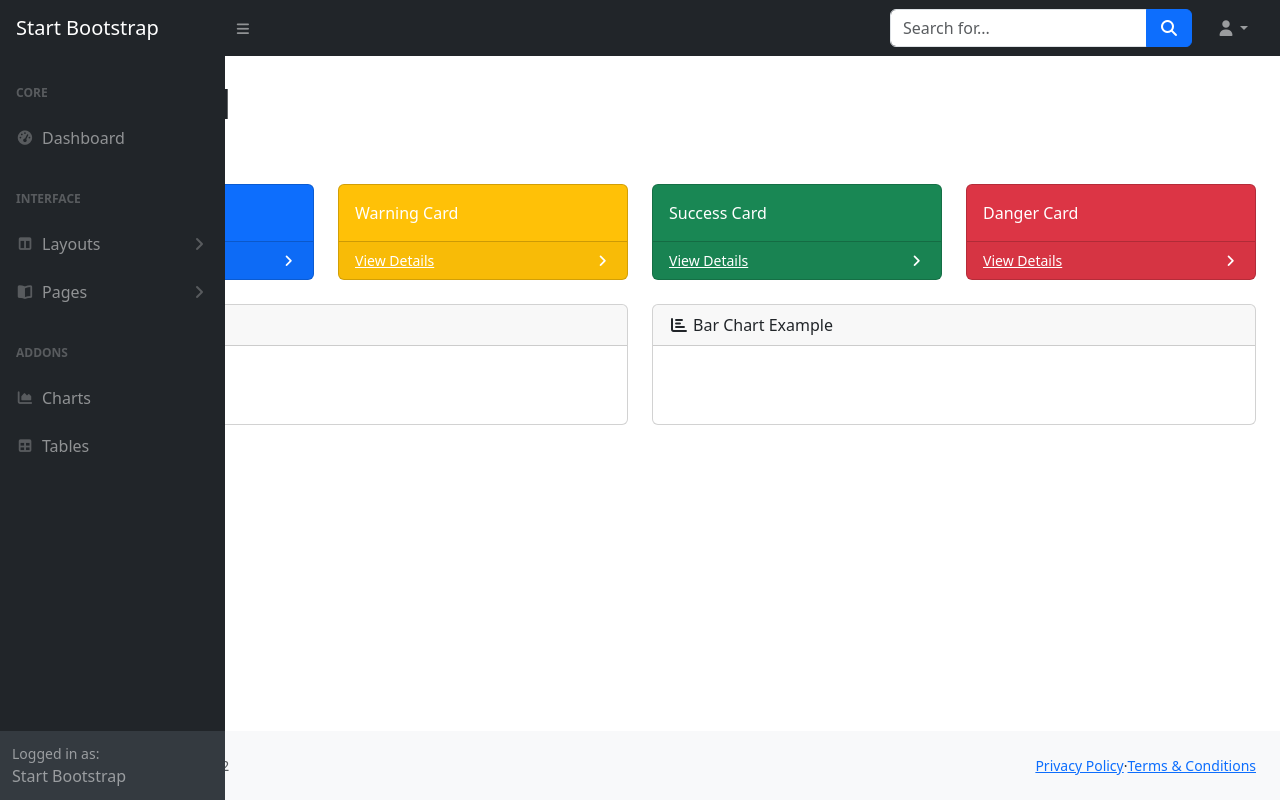
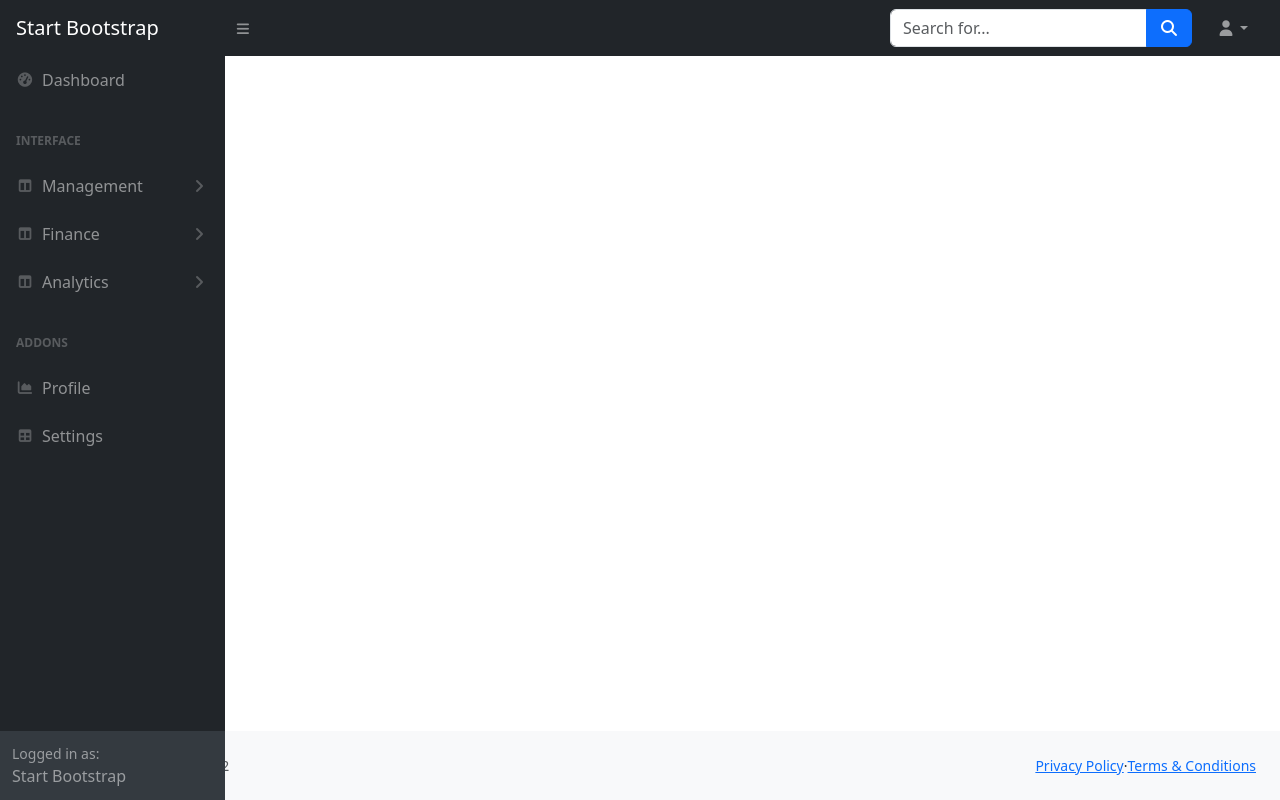
Before and after one commit to Ash-veil/react-app, a React (Create React App) app: page /customers in a window 1280 px wide. Built offline with nearby package versions, Linux system fonts and the light colour scheme.

Commit message:
added layout and pages

```diff
--- a/package.json
+++ b/package.json
@@ -14,6 +14,7 @@
     "bootstrap": "^5.3.7",
     "react": "^19.1.1",
     "react-dom": "^19.1.1",
+    "react-router-dom": "^7.8.2",
     "react-scripts": "5.0.1",
     "web-vitals": "^2.1.4"
   },
--- a/src/App.js
+++ b/src/App.js
@@ -1,35 +1,20 @@
 
-import NavBar from "./components/navBar";
-import SideBar from "./components/sideBar";
-import CardsRow from "./components/cardsRow";
-import Charts from "./components/charts";
-//import Table from "./components/table";
-import Footer from "./components/footer";
+import { BrowserRouter, Routes, Route } from "react-router-dom";
+import Layout from "./layout/layout";
+import Dashboard from "./pages/dashboard";
+import Customers from "./pages/customers";
 
 function App() {
 
   return (
-  <div>
-  <NavBar />
-
-  <div id="layoutSidenav">
-    <SideBar />
-    <div id="layoutSidenav_content">
-      <main>
-        <div className="container-fluid px-4">
-          <h1 className="mt-4">Dashboard</h1>
-          <ol className="breadcrumb mb-4">
-            <li className="breadcrumb-item active">Dashboard</li>
-          </ol>
-          <CardsRow />
-          <Charts />
-          {/* <Table /> */}
-        </div>
-      </main>
-     <Footer />
-    </div>
-  </div>
-</div>
+    <BrowserRouter>
+        <Routes>
+          <Route path="/" element={<Layout/>}>
+            <Route index element={<Dashboard/>} />
+            <Route path="/customers" element={<Customers />} />
+          </Route>
+        </Routes>
+    </BrowserRouter>
 
   );
 }
--- a/src/components/sideBar.js
+++ b/src/components/sideBar.js
@@ -1,5 +1,5 @@
 import React from 'react'
-
+import { NavLink } from 'react-router-dom'
 
 const SideBar = () => {
   return (
@@ -7,62 +7,55 @@
       <nav className="sb-sidenav accordion sb-sidenav-dark" id="sidenavAccordion">
         <div className="sb-sidenav-menu">
           <div className="nav">
-            <div className="sb-sidenav-menu-heading">Core</div>
-            <a className="nav-link" href="index.html">
+            <NavLink className="nav-link" to="/">
               <div className="sb-nav-link-icon"><i className="fas fa-tachometer-alt" /></div>
               Dashboard
-            </a>
+            </NavLink>
             <div className="sb-sidenav-menu-heading">Interface</div>
+
             <a className="nav-link collapsed" href="#" data-bs-toggle="collapse" data-bs-target="#collapseLayouts" aria-expanded="false" aria-controls="collapseLayouts">
               <div className="sb-nav-link-icon"><i className="fas fa-columns" /></div>
-              Layouts
+              Management
               <div className="sb-sidenav-collapse-arrow"><i className="fas fa-angle-down" /></div>
             </a>
             <div className="collapse" id="collapseLayouts" aria-labelledby="headingOne" data-bs-parent="#sidenavAccordion">
               <nav className="sb-sidenav-menu-nested nav">
-                <a className="nav-link" href="layout-static.html">Static Navigation</a>
-                <a className="nav-link" href="layout-sidenav-light.html">Light Sidenav</a>
+                <NavLink className="nav-link" to="/customers">Customers</NavLink>
+                <a className="nav-link" href="layout-sidenav-light.html">Products</a>
               </nav>
             </div>
-            <a className="nav-link collapsed" href="#" data-bs-toggle="collapse" data-bs-target="#collapsePages" aria-expanded="false" aria-controls="collapsePages">
-              <div className="sb-nav-link-icon"><i className="fas fa-book-open" /></div>
-              Pages
+
+            <a className="nav-link collapsed" href="#" data-bs-toggle="collapse" data-bs-target="#collapseFinance" aria-expanded="false" aria-controls="collapseFinance">
+              <div className="sb-nav-link-icon"><i className="fas fa-columns" /></div>
+              Finance
               <div className="sb-sidenav-collapse-arrow"><i className="fas fa-angle-down" /></div>
             </a>
-            <div className="collapse" id="collapsePages" aria-labelledby="headingTwo" data-bs-parent="#sidenavAccordion">
-              <nav className="sb-sidenav-menu-nested nav accordion" id="sidenavAccordionPages">
-                <a className="nav-link collapsed" href="#" data-bs-toggle="collapse" data-bs-target="#pagesCollapseAuth" aria-expanded="false" aria-controls="pagesCollapseAuth">
-                  Authentication
-                  <div className="sb-sidenav-collapse-arrow"><i className="fas fa-angle-down" /></div>
-                </a>
-                <div className="collapse" id="pagesCollapseAuth" aria-labelledby="headingOne" data-bs-parent="#sidenavAccordionPages">
-                  <nav className="sb-sidenav-menu-nested nav">
-                    <a className="nav-link" href="login.html">Login</a>
-                    <a className="nav-link" href="register.html">Register</a>
-                    <a className="nav-link" href="password.html">Forgot Password</a>
-                  </nav>
-                </div>
-                <a className="nav-link collapsed" href="#" data-bs-toggle="collapse" data-bs-target="#pagesCollapseError" aria-expanded="false" aria-controls="pagesCollapseError">
-                  Error
-                  <div className="sb-sidenav-collapse-arrow"><i className="fas fa-angle-down" /></div>
-                </a>
-                <div className="collapse" id="pagesCollapseError" aria-labelledby="headingOne" data-bs-parent="#sidenavAccordionPages">
-                  <nav className="sb-sidenav-menu-nested nav">
-                    <a className="nav-link" href="401.html">401 Page</a>
-                    <a className="nav-link" href="404.html">404 Page</a>
-                    <a className="nav-link" href="500.html">500 Page</a>
-                  </nav>
-                </div>
+            <div className="collapse" id="collapseFinance" aria-labelledby="headingOne" data-bs-parent="#sidenavAccordion">
+              <nav className="sb-sidenav-menu-nested nav">
+                <a className="nav-link" href="layout-static.html">Revenue</a>
+                <a className="nav-link" href="layout-static.html">Expenses</a>
               </nav>
             </div>
+
+             <a className="nav-link collapsed" href="#" data-bs-toggle="collapse" data-bs-target="#collapseAnalytics" aria-expanded="false" aria-controls="collapseAnalytics">
+              <div className="sb-nav-link-icon"><i className="fas fa-columns" /></div>
+              Analytics
+              <div className="sb-sidenav-collapse-arrow"><i className="fas fa-angle-down" /></div>
+            </a>
+            <div className="collapse" id="collapseAnalytics" aria-labelledby="headingOne" data-bs-parent="#sidenavAccordion">
+              <nav className="sb-sidenav-menu-nested nav">
+                <a className="nav-link" href="layout-static.html">Reports</a>
+              </nav>
+            </div>
+
             <div className="sb-sidenav-menu-heading">Addons</div>
             <a className="nav-link" href="charts.html">
               <div className="sb-nav-link-icon"><i className="fas fa-chart-area" /></div>
-              Charts
+              Profile
             </a>
             <a className="nav-link" href="tables.html">
               <div className="sb-nav-link-icon"><i className="fas fa-table" /></div>
-              Tables
+              Settings
             </a>
           </div>
         </div>
--- /dev/null
+++ b/src/layout/layout.js
@@ -0,0 +1,24 @@
+import React from 'react'
+import NavBar from '../components/navBar'
+import SideBar from '../components/sideBar'
+import Footer from '../components/footer'
+import { Outlet } from 'react-router-dom'
+
+const Layout = () => {
+  return (
+ <div>
+  <NavBar />
+  <div id="layoutSidenav">
+    <SideBar />
+    <div id="layoutSidenav_content">
+      <main>
+        <Outlet />
+      </main>
+     <Footer />
+    </div>
+  </div>
+</div>
+  )
+}
+
+export default Layout
--- /dev/null
+++ b/src/pages/customers.js
@@ -0,0 +1,11 @@
+import React from 'react'
+
+const Customers = () => {
+  return (
+    <div>
+        <h1>Customers</h1>
+    </div>
+  )
+}
+
+export default Customers
--- /dev/null
+++ b/src/pages/dashboard.js
@@ -0,0 +1,18 @@
+import React from 'react'
+import CardsRow from '../components/cardsRow'
+import Charts from '../components/charts'
+
+const Dashboard = () => {
+  return (
+    <div className="container-fluid px-4">
+          <h1 className="mt-4">Dashboard</h1>
+          <ol className="breadcrumb mb-4">
+            <li className="breadcrumb-item active">Dashboard</li>
+          </ol>
+          <CardsRow />
+          <Charts />
+    </div>
+  )
+}
+
+export default Dashboard
```
